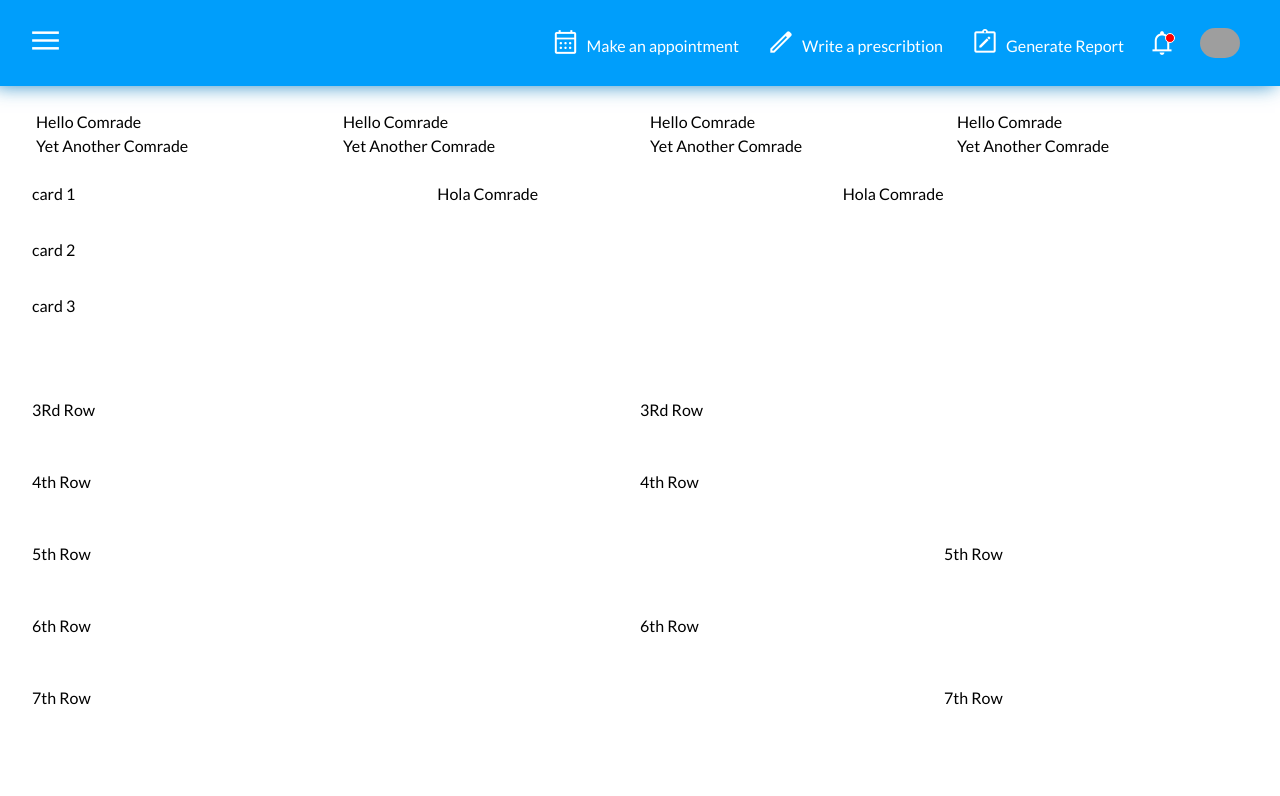
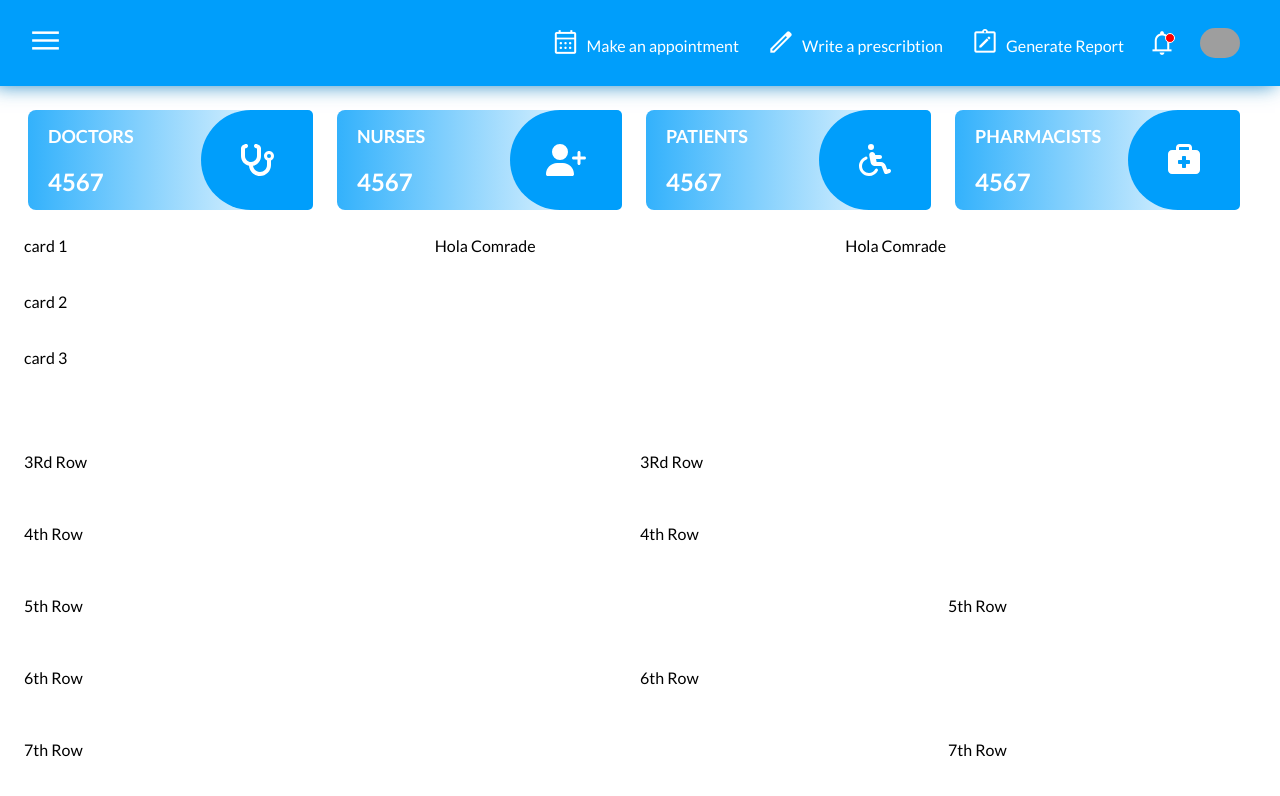
Before and after one commit to T3d4/medboard, a Vue app: page / in a window 1280 px wide. Shown: the top 796 px of the page. Built offline with nearby package versions, Linux system fonts and the light colour scheme; grey boxes are pictures that could not be loaded.

Commit message:
created first row of cards

```diff
--- a/src/main.js
+++ b/src/main.js
@@ -14,7 +14,7 @@ import { library } from '@fortawesome/fontawesome-svg-core'
 import { FontAwesomeIcon } from '@fortawesome/vue-fontawesome'
 
 /* import specific icons */
-import { faGear } from '@fortawesome/free-solid-svg-icons'
+import { faStethoscope, faBriefcaseMedical, faUserPlus, faWheelchair } from '@fortawesome/free-solid-svg-icons'
 
 import PrimeVue from 'primevue/config'
 import 'primevue/resources/themes/lara-light-indigo/theme.css'
@@ -28,7 +28,7 @@ import InputText from 'primevue/inputtext'
 import Button from 'primevue/button'
 import Checkbox from 'primevue/checkbox'
 
-library.add(faGear)
+library.add(faStethoscope, faBriefcaseMedical, faUserPlus, faWheelchair)
 
 const app = createApp(App)
 
--- a/src/views/MedBoard.vue
+++ b/src/views/MedBoard.vue
@@ -1,42 +1,58 @@
 <template>
-  <div class="px-4 py-6 h-full">
-    <div class="flex flex-row pl-5">
-      <div class="basis-1/4 max-w-[25%]">
+  <div class="px-2 py-6 h-full">
+  <!-- Doctors -->
+    <div class="flex flex-row pl-2 pr-5">
+      <div class="basis-1/4 max-w-[25%] px-3">
         <router-link to="">
-          <div>
-            <div>
-              <h6>Hello Comrade</h6>
-              <p>Yet Another Comrade</p>
+          <div class="flex card relative rounded-lg">
+            <div class=" text-white font-Lato font-bold text-lg pl-5 py-3">
+              <h6 class="pb-4">DOCTORS</h6>
+              <p class="text-2xl">4567</p>
+            </div>
+            <div class="bg-dashboard-primary rounded-l-[80px] rounded-r-lg absolute right-0 flex items-center h-full w-[112px]">
+            <font-awesome-icon icon="stethoscope" size="2xl" style="color: #ffffff;" class="mx-auto"/>
             </div>
           </div>
         </router-link>
       </div>
-      <div class="basis-1/4 max-w-[25%]">
+      <!-- Nurses -->
+      <div class="basis-1/4 max-w-[25%] px-3">
         <router-link to="">
-          <div>
-            <div>
-              <h6>Hello Comrade</h6>
-              <p>Yet Another Comrade</p>
+          <div class="flex card relative rounded-lg">
+            <div class="text-white font-Lato font-bold text-lg pl-5 py-3">
+              <h6 class="pb-4">NURSES</h6>
+              <p class="text-2xl">4567</p>
+            </div>
+            <div class="bg-dashboard-primary rounded-l-[80px] rounded-r-lg absolute right-0 flex items-center h-full w-[112px]">
+            <font-awesome-icon icon="user-plus" size="2xl" style="color: #ffffff;" class="mx-auto"/>
             </div>
           </div>
         </router-link>
       </div>
-      <div class="basis-1/4 max-w-[25%]">
+      <!-- Patients -->
+      <div class="basis-1/4 max-w-[25%] px-3">
         <router-link to="">
-          <div>
-            <div>
-              <h6>Hello Comrade</h6>
-              <p>Yet Another Comrade</p>
+          <div class="flex card relative rounded-lg">
+            <div class=" text-white font-Lato font-bold text-lg pl-5 py-3">
+              <h6 class="pb-4">PATIENTS</h6>
+              <p class="text-2xl">4567</p>
+            </div>
+            <div class="bg-dashboard-primary rounded-l-[80px] rounded-r-lg absolute right-0 flex items-center h-full w-[112px]">
+            <font-awesome-icon icon="wheelchair" size="2xl" style="color: #ffffff;" class="mx-auto"/>
             </div>
           </div>
         </router-link>
       </div>
-      <div class="basis-1/4 max-w-[25%]">
+      <!-- Pharmacists -->
+      <div class="basis-1/4 max-w-[25%] px-3">
         <router-link to="">
-          <div>
-            <div>
-              <h6>Hello Comrade</h6>
-              <p>Yet Another Comrade</p>
+          <div class="flex card relative rounded-lg">
+            <div class=" text-white font-Lato font-bold text-lg pl-5 py-3">
+              <h6 class="pb-4">PHARMACISTS</h6>
+              <p class="text-2xl">4567</p>
+            </div>
+            <div class="bg-dashboard-primary rounded-l-[80px] rounded-r-lg absolute right-0 flex items-center h-full w-[112px]">
+            <font-awesome-icon icon="briefcase-medical" size="2xl" style="color: #ffffff;" class="mx-auto"/>
             </div>
           </div>
         </router-link>
@@ -75,3 +91,9 @@
     </div>
   </div>
 </template>
+
+<style scoped>
+.card{
+  background-image: linear-gradient(90deg,rgba(0,158,251,.8),#fff);
+}
+</style>
```
